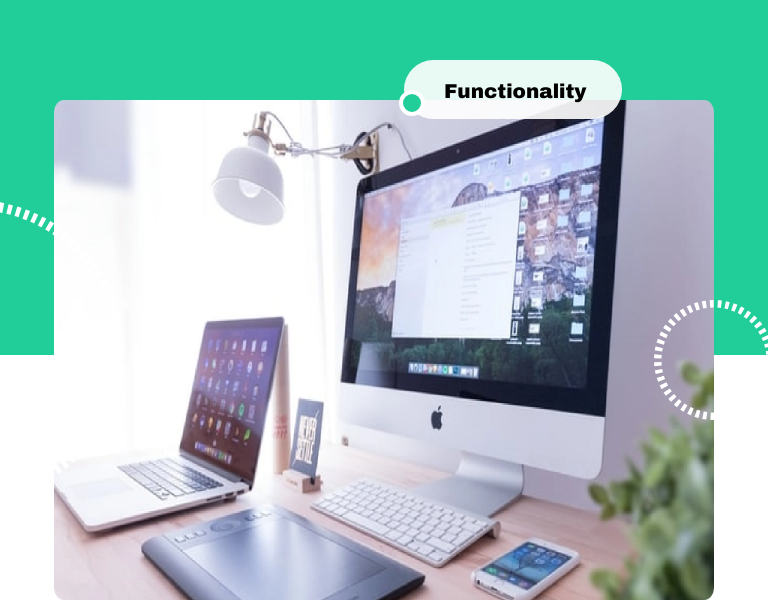
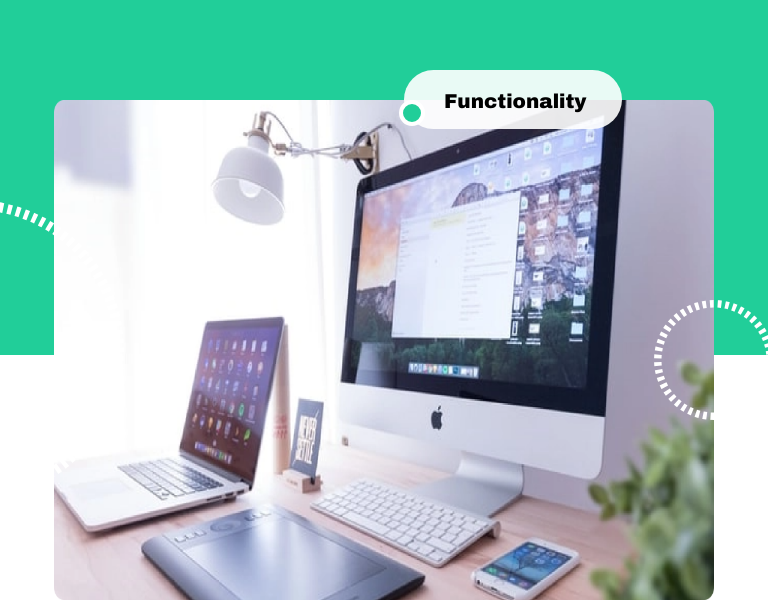
Before and after one commit to a11ysolutions/website, a React (Create React App) app: page /functional in a window 768 px wide. Shown: the part 849-1451 px from the top of the page. Built offline with nearby package versions, Linux system fonts and the light colour scheme.

Commit message:
fix: hide background circles in functional/tablet-desktop and fix pill position in functional/tablet

```diff
--- a/src/Components/Functional/Functional.css
+++ b/src/Components/Functional/Functional.css
@@ -237,6 +237,10 @@
 }
 
 @media screen and (min-width: 768px) and (max-width: 1200px) {
+  .functional-circles-container {
+    display: none;
+  }
+
   .checked-with-icons {
     flex-direction: column;
     column-count: 2;
@@ -323,7 +327,7 @@
   }
 
   .functional-pill-position {
-    top: -40px;
+    top: -30px;
     left: 350px;
   }
   .checked-info-header {
@@ -332,6 +336,10 @@
 }
 
 @media screen and (min-width: 1200px) {
+  .functional-circles-container {
+    display: none;
+  }
+
   .functional-cursive-text {
     width: 573px;
     height: 60px;
```
